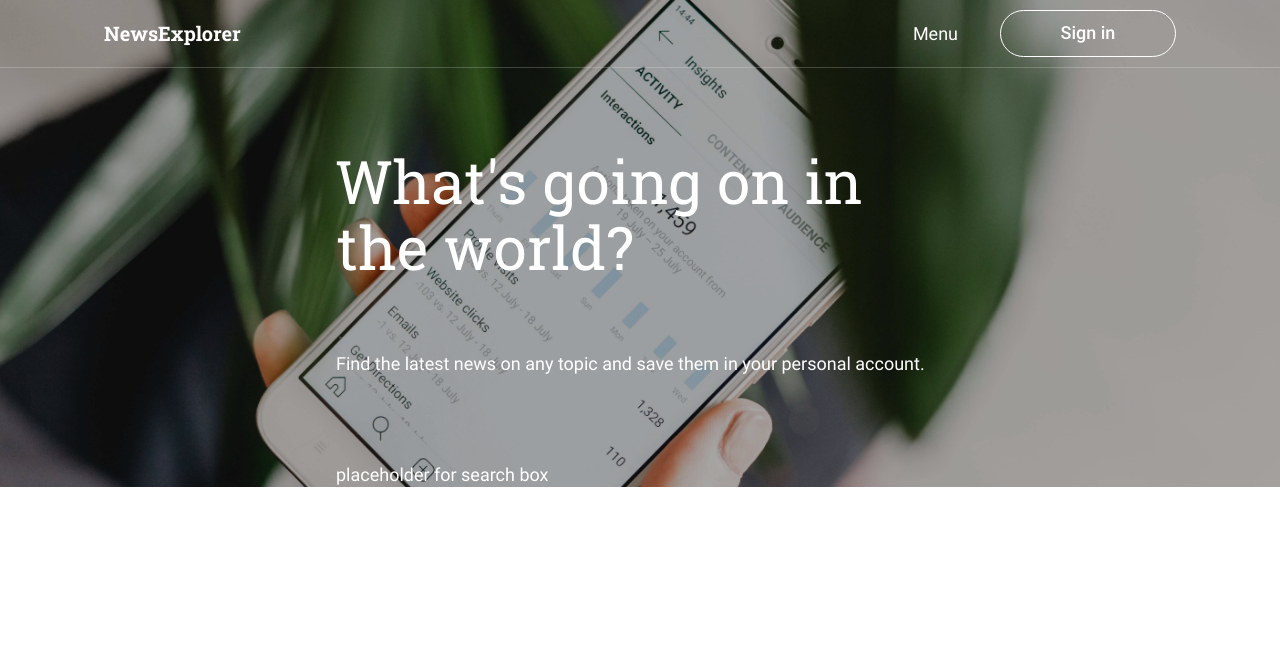
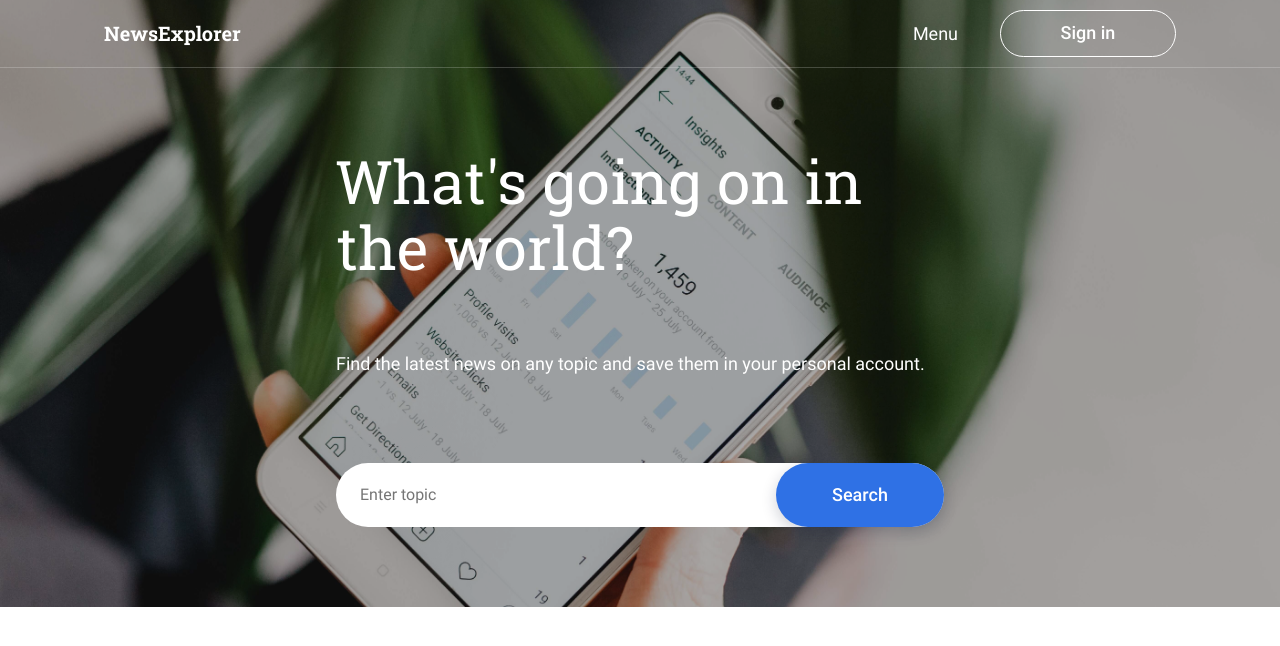
Before and after one commit to momofcats/news-explorer-frontend, a React (Create React App) app: page / in a window 1280 px wide. Shown: the top 646 px of the page. Built offline with nearby package versions, Linux system fonts and the light colour scheme.

Commit message:
style form input

```diff
--- a/src/components/Main/Main.js
+++ b/src/components/Main/Main.js
@@ -1,14 +1,14 @@
 import React from "react";
 import "./Main.css";
 import Header from "../Header/Header";
-import Search from '../Search/Search';
+import SearchForm from '../SearchForm/SearchForm';
 
 function Main() {
   return (
     <section className="main">
       <div className="main__overlay">
         <Header />
-        <Search />
+        <SearchForm />
       </div>
     </section>
   );
--- a/src/components/Search/Search.css
+++ /dev/null
@@ -1,46 +0,0 @@
-.search {
-    color: #FFF;
-    display: flex;
-    flex-direction: column;
-    margin: 0 auto;
-    max-width: 608px;
-    justify-content: center;
-  }
-
-  .search__title {
-      font-family: 'Roboto Slab',  Arial, Helvetica, sans-serif;
-      font-weight: 400;
-      font-size: 60px;
-      line-height: 1.1;
-      margin-top: 80px;
-      width: 100%;
-  }
-
-  .search__subtitle {
-    margin: 32px 0 88px 0;
-    width: 100%;
-  }
-
-  @media screen and (max-width: 768px) {
-    .search {
-        max-width: 448px;
-        padding: 0 40px;
-    }
-    .search__title {
-        font-size: 36px;
-        margin-top: 38px;
-    }
-    .search__subtitle {
-        margin: 16px 0 48px 0;
-      }
-}
-
-@media screen and (max-width: 320px) {
-    .search {
-        max-width: 285px;
-        padding: 0 16px;
-    }
-    .search__title {
-        margin-top: 30px;
-    }
-}
--- a/src/components/Search/Search.js
+++ /dev/null
@@ -1,17 +0,0 @@
-import React from "react";
-import "./Search.css";
-
-function Search() {
-  return (
-    <section className="search">
-      <h1 className="search__title">What's going on in the world?</h1>
-      <p className="search__subtitle">
-        Find the latest news on any topic and save them in your personal
-        account.
-      </p>
-      <div>placeholder for search box</div>
-    </section>
-  );
-}
-
-export default Search;
--- /dev/null
+++ b/src/components/SearchForm/SearchForm.css
@@ -0,0 +1,80 @@
+.searchForm {
+    color: #FFF;
+    display: flex;
+    flex-direction: column;
+    margin: 0 auto;
+    max-width: 608px;
+    justify-content: center;
+  }
+
+  .searchForm__title {
+      font-family: 'Roboto Slab',  Arial, Helvetica, sans-serif;
+      font-weight: 400;
+      font-size: 60px;
+      line-height: 1.1;
+      margin-top: 80px;
+      width: 100%;
+  }
+
+  .searchForm__subtitle {
+    margin: 32px 0 88px 0;
+    width: 100%;
+  }
+
+  .searchForm__input-wrapper {
+      display: flex;
+      background: #FFFFFF;
+      box-sizing: border-box;
+      border-radius: 100px;
+      margin-bottom: 80px;
+  }
+
+  .searchForm__input {
+      border: none;
+      flex-grow: 2;
+      outline: none;
+      background-color: transparent;
+      color: #1A1B22;
+      padding-left: 24px;
+      font-size: 16px;
+  }
+
+  .searchForm__button {
+    background: #2F71E5;
+    box-shadow: 0px 5px 15px rgba(14, 26, 57, 0.2);
+    border-radius: 100px;
+    border-color: #2F71E5;
+    font-weight: 500;
+    width: 168px;
+    height: 64px;
+    border-style: none;
+    color: #FFF;
+  }
+
+  .searchForm__button:hover {
+      cursor: pointer;
+      background: #2A65CC;
+  }
+  @media screen and (max-width: 768px) {
+    .searchForm {
+        max-width: 448px;
+        padding: 0 40px;
+    }
+    .searchForm__title {
+        font-size: 36px;
+        margin-top: 38px;
+    }
+    .searchForm__subtitle {
+        margin: 16px 0 48px 0;
+      }
+}
+
+@media screen and (max-width: 320px) {
+    .searchForm {
+        max-width: 285px;
+        padding: 0 16px;
+    }
+    .searchForm__title {
+        margin-top: 30px;
+    }
+}
--- /dev/null
+++ b/src/components/SearchForm/SearchForm.js
@@ -0,0 +1,20 @@
+import React from "react";
+import "./SearchForm.css";
+
+function SearchForm() {
+  return (
+    <form className="searchForm">
+      <h1 className="searchForm__title">What's going on in the world?</h1>
+      <p className="searchForm__subtitle">
+        Find the latest news on any topic and save them in your personal
+        account.
+      </p>
+      <div className="searchForm__input-wrapper">
+        <input className="searchForm__input" placeholder="Enter topic"/>
+        <button className="searchForm__button">Search</button>
+      </div>
+    </form>
+  );
+}
+
+export default SearchForm;
```
Also changed, not shown: 2 other files (tests, documents, lock files or other folders).
